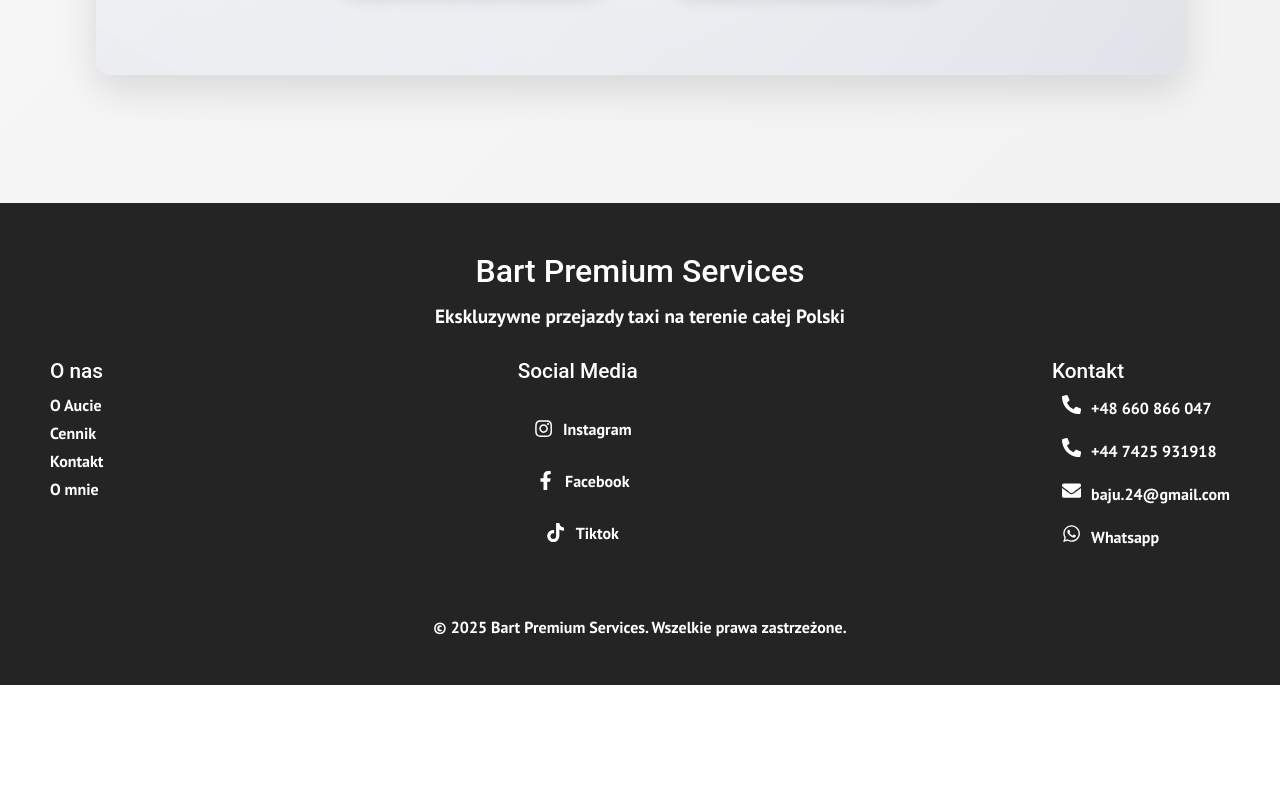
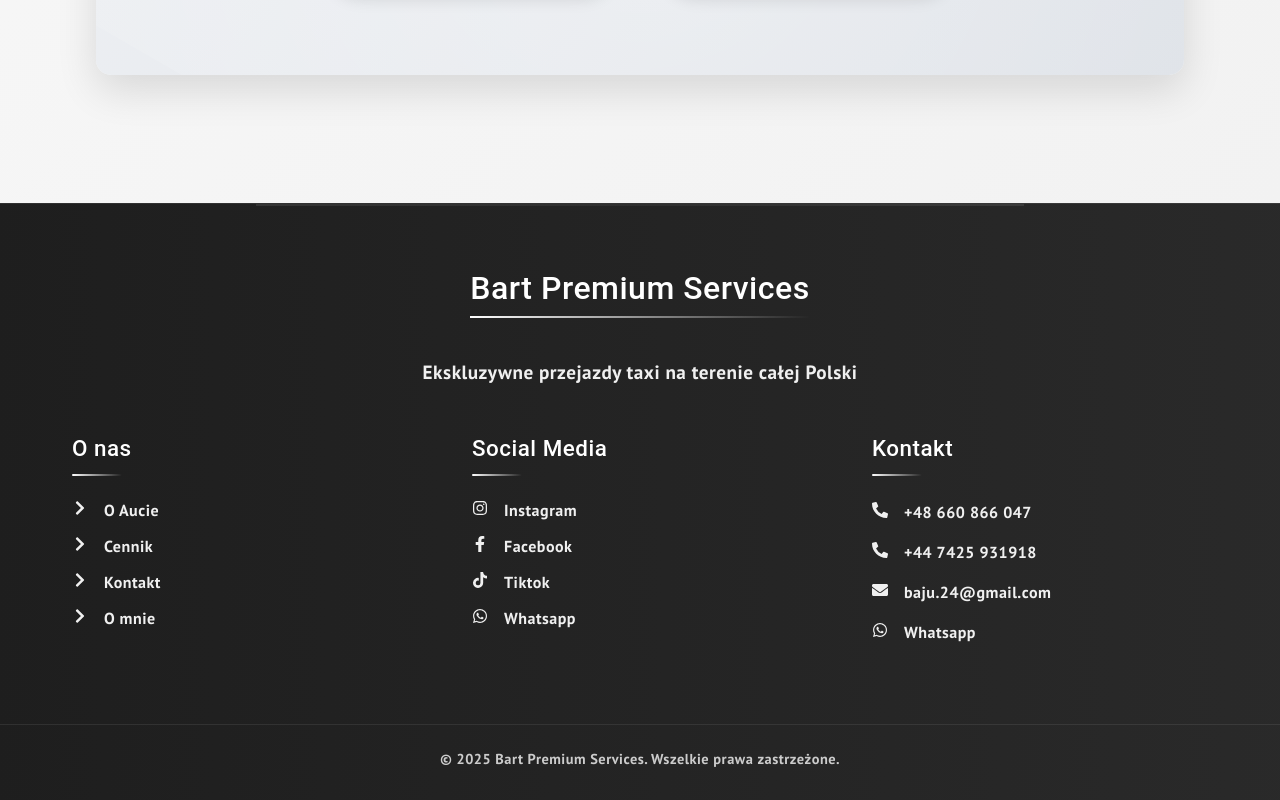
Before and after one commit to banandroid3005/react-bart, a React (Create React App) app: page /contact in a window 1280 px wide. Shown: the part 3429-4229 px from the top of the page. Before the commit the page ends 4114 px from the top, so only its background shows below. Built offline with nearby package versions, Linux system fonts and the light colour scheme.

Commit message:
minor tweaks

```diff
--- a/src/components/Footer.css
+++ b/src/components/Footer.css
@@ -1,14 +1,41 @@
+/* Footer.css */
+:root {
+  --color-primary: #1a1a1a;
+  --color-primary-light: #333333;
+  --color-secondary: #1a1a1a;
+  --color-secondary-light: #333333;
+  --color-light: #ffffff;
+  --color-light-gray: #f8f8f8;
+  --color-gray: #e0e0e0;
+  --color-dark-gray: #555555;
+  --font-primary: "Roboto", sans-serif;
+  --font-secondary: "Roboto", sans-serif;
+  --transition-slow: 0.5s ease;
+  --transition-normal: 0.3s ease;
+  --transition-fast: 0.15s ease;
+  --shadow-light: 0 2px 15px rgba(0, 0, 0, 0.05);
+  --shadow-medium: 0 5px 20px rgba(0, 0, 0, 0.1);
+  --shadow-dark: 0 8px 30px rgba(0, 0, 0, 0.15);
+  --radius-small: 4px;
+  --radius-medium: 8px;
+  --radius-large: 12px;
+}
+
 .footer-container {
-  background-color: #242424;
-  padding: 3rem 2rem;
-  color: #fff;
-  display: flex;
-  flex-direction: column;
-  justify-content: space-between;
-  align-items: center;
+  background: linear-gradient(
+    90deg,
+    rgba(18, 18, 18, 0.95) 0%,
+    rgba(30, 30, 30, 0.95) 100%
+  );
+  padding: 4rem 0 2rem;
+  font-family: var(--font-primary);
+  position: relative;
+  color: var(--color-light);
+  border-top: 1px solid rgba(255, 255, 255, 0.08);
+  backdrop-filter: blur(4px);
   opacity: 0;
   transform: translateY(40px);
-  transition: opacity 1s, transform 1s ease-out;
+  transition: opacity var(--transition-normal), transform var(--transition-normal);
 }
 
 .footer-container.visible {
@@ -16,175 +43,235 @@
   transform: translateY(0);
 }
 
+.footer-container::after {
+  content: "";
+  position: absolute;
+  top: 0;
+  left: 50%;
+  transform: translateX(-50%);
+  height: 2px;
+  width: 60%;
+  background: linear-gradient(90deg, #f0f0f0, #999, #f0f0f0);
+  opacity: 0.1;
+  pointer-events: none;
+}
+
 .footer-top {
   text-align: center;
-  margin-bottom: 20px;
+  margin-bottom: 3rem;
+  padding: 0 2rem;
 }
 
 .footer-top h3 {
+  color: var(--color-light);
   font-size: 2rem;
-  margin-bottom: 10px;
+  position: relative;
+  display: inline-block;
+  margin-bottom: 1.5rem;
+  letter-spacing: 0.5px;
+  font-weight: 500;
+  font-family: var(--font-secondary);
+}
+
+.footer-top h3::after {
+  content: "";
+  position: absolute;
+  bottom: -8px;
+  left: 0;
+  width: 100%;
+  height: 2px;
+  background: linear-gradient(
+    to right,
+    var(--color-light) 0%,
+    transparent 100%
+  );
 }
 
 .footer-top p {
   font-size: 1.2rem;
+  color: var(--color-light-gray);
+  max-width: 700px;
+  margin: 1.5rem auto 0;
+  line-height: 1.5;
+  letter-spacing: 0.5px;
 }
 
 .footer-links {
-  width: 100%;
   max-width: 1200px;
-  display: flex;
-  justify-content: space-between;
-  margin-bottom: 20px;
+  margin: 0 auto;
+  padding: 0 2rem;
 }
 
 .footer-link-wrapper {
+  display: grid;
+  grid-template-columns: repeat(3, 1fr);
+  gap: 4rem;
+}
+
+.footer-link-items {
+  animation: fadeInUp 0.4s forwards;
+  opacity: 0;
+  transform: translateY(20px);
+}
+
+.footer-link-items:nth-child(1) {
+  animation-delay: 0.1s;
+}
+
+.footer-link-items:nth-child(2) {
+  animation-delay: 0.2s;
+}
+
+.footer-link-items:nth-child(3) {
+  animation-delay: 0.3s;
+}
+
+.footer-link-items h3 {
+  font-size: 1.4rem;
+  margin-bottom: 1.5rem;
+  color: var(--color-light);
+  position: relative;
+  padding-bottom: 0.8rem;
+  font-weight: 500;
+  letter-spacing: 0.5px;
+}
+
+.footer-link-items h3::after {
+  content: "";
+  position: absolute;
+  width: 50px;
+  height: 2px;
+  background: linear-gradient(
+    to right,
+    var(--color-light) 0%,
+    transparent 100%
+  );
+  bottom: 0;
+  left: 0;
+  border-radius: var(--radius-small);
+}
+
+.footer-link-items a {
   display: flex;
-  justify-content: space-between;
+  align-items: center;
+  color: var(--color-light-gray);
+  text-decoration: none;
+  margin-bottom: 1rem;
+  font-size: 1rem;
+  transition: all var(--transition-fast);
+  position: relative;
+  letter-spacing: 0.5px;
+}
+
+.footer-link-items a:after {
+  content: "";
+  position: absolute;
+  bottom: -3px;
+  left: 0;
+  width: 0;
+  height: 1px;
+  background: var(--color-light);
+  transition: width var(--transition-fast);
+  border-radius: var(--radius-small);
+}
+
+.footer-link-items a:hover {
+  color: var(--color-light);
+  transform: translateX(5px);
+}
+
+.footer-link-items a:hover:after {
   width: 100%;
 }
 
-.footer-link-items {
+.footer-link-items p {
   display: flex;
-  flex-direction: column;
-  margin: 10px;
+  align-items: center;
+  color: var(--color-light-gray);
+  margin-bottom: 1rem;
+  font-size: 1rem;
+  line-height: 1.5;
+  letter-spacing: 0.5px;
 }
 
-.footer-link-items p {
-  margin-bottom: 20px;
+.fa-icon {
+  margin-right: 12px;
+  font-size: 1rem;
+  min-width: 20px;
+  transition: transform var(--transition-fast);
 }
 
-.footer-link-items h3 {
-  margin-bottom: 10px;
-  font-size: 1.3rem;
-}
-
-.footer-link-items a {
-  display: inline-flex;
-  align-items: center;
-  color: #fff;
-  text-decoration: none;
-  margin-bottom: 8px;
-}
-
-.footer-link-items a:hover {
-  color: #e9e9e9;
-  transition: 0.3s ease-out;
-}
-
-.social-icons {
-  display: flex;
-  justify-content: flex-start;
-  align-items: center;
-  gap: 20px;
-  margin-top: 20px;
-  text-align: left;
-}
-
-.social-icons a:hover {
-  color: lightblue;
-  transition: 0.3s ease-out;
+.footer-link-items a:hover .fa-icon {
+  transform: scale(1.2);
+  color: var(--color-light);
 }
 
 .footer-bottom {
   text-align: center;
-  margin-top: 20px;
-  font-size: 1rem;
+  margin-top: 4rem;
+  padding-top: 1.5rem;
+  border-top: 1px solid rgba(255, 255, 255, 0.08);
+  color: var(--color-gray);
+  font-size: 0.9rem;
+  letter-spacing: 0.5px;
 }
 
-.fa-icon {
-  display: inline-flex;
-  align-items: center;
-  margin-left: 10px;
-  margin-right: 10px;
-  font-size: 1.2rem;
-  color: #fff;
+@keyframes fadeInUp {
+  to {
+    opacity: 1;
+    transform: translateY(0);
+  }
 }
 
-.fa-icon:hover {
-  color: lightblue;
-  transition: 0.3s ease-out;
+@media screen and (max-width: 960px) {
+  .footer-link-wrapper {
+    grid-template-columns: repeat(2, 1fr);
+    gap: 3rem;
+  }
+
+  .footer-link-items:nth-child(3) {
+    grid-column: span 2;
+  }
 }
 
-@media (max-width: 768px) {
-  .footer-links {
-    flex-direction: column;
-    align-items: center;
-  }
-
-  .footer-link-wrapper {
-    flex-direction: column;
-    justify-content: center;
-    width: 100%;
-  }
-
-  .footer-link-items {
-    margin: 10px;
-    display: flex;
-    flex-direction: column;
-    align-items: center;
-  }
-
-  .social-icons {
-    flex-direction: row;
-    gap: 10px;
-    margin-top: 20px;
+@media screen and (max-width: 576px) {
+  .footer-container {
+    padding: 3rem 0 1.5rem;
   }
 
   .footer-top h3 {
-    font-size: 1.8rem;
+    font-size: 1.65rem;
   }
 
   .footer-top p {
     font-size: 1rem;
   }
 
-  .footer-link-items a {
-    font-size: 1.1rem;
+  .footer-link-wrapper {
+    grid-template-columns: 1fr;
+    gap: 2.5rem;
+  }
+
+  .footer-link-items:nth-child(3) {
+    grid-column: span 1;
+  }
+
+  .footer-link-items h3 {
+    font-size: 1.2rem;
+  }
+
+  .footer-links {
+    padding: 0 1rem;
   }
 
   .footer-bottom {
-    font-size: 0.9rem;
-    margin-top: 20px;
+    margin-top: 3rem;
+    font-size: 0.8rem;
   }
 }
 
-@media (min-width: 769px) {
-  .footer-links {
-    flex-direction: row;
-    justify-content: space-between;
-  }
-
-  .footer-link-wrapper {
-    display: flex;
-    justify-content: space-between;
-    width: 100%;
-  }
-
-  .footer-link-items {
-    margin: 10px;
-  }
-
-  .footer-top h3 {
-    font-size: 2rem;
-  }
-
-  .footer-top p {
-    font-size: 1.2rem;
-  }
-
-  .social-icons {
-    justify-content: center;
-    margin-top: 20px;
-  }
-
-  .social-icons {
-    flex-direction: row;
-    gap: 15px;
-    justify-content: left;
-  }
-
-  .social-icon-link {
-    margin-left: 8px;
-  }
+.footer-link-items a:focus,
+.social-icon:focus {
+  outline: 2px solid var(--color-light);
+  outline-offset: 2px;
 }
--- a/src/components/Footer.js
+++ b/src/components/Footer.js
@@ -8,6 +8,7 @@
   FaInstagram,
   FaTiktok,
   FaWhatsapp,
+  FaChevronRight,
 } from "react-icons/fa";
 
 function Footer() {
@@ -16,7 +17,7 @@
 
   useEffect(() => {
     const observer = new IntersectionObserver(
-      (entries, observer) => {
+      (entries) => {
         entries.forEach((entry) => {
           if (entry.isIntersecting) {
             setIsVisible(true);
@@ -29,10 +30,14 @@
       }
     );
 
-    observer.observe(footerRef.current);
+    if (footerRef.current) {
+      observer.observe(footerRef.current);
+    }
 
     return () => {
-      observer.disconnect();
+      if (footerRef.current) {
+        observer.unobserve(footerRef.current);
+      }
     };
   }, []);
 
@@ -45,68 +50,88 @@
         <h3>Bart Premium Services</h3>
         <p>Ekskluzywne przejazdy taxi na terenie całej Polski</p>
       </section>
+
       <div className="footer-links">
         <div className="footer-link-wrapper">
           <div className="footer-link-items">
             <h3>O nas</h3>
-            <Link to="/car">O Aucie</Link>
-            <Link to="/pricing">Cennik</Link>
-            <Link to="/contact">Kontakt</Link>
-            <Link to="/about-me">O mnie</Link>
+            <Link to="/car">
+              <span className="fa-icon">
+                <FaChevronRight />
+              </span>
+              O Aucie
+            </Link>
+            <Link to="/pricing">
+              <span className="fa-icon">
+                <FaChevronRight />
+              </span>
+              Cennik
+            </Link>
+            <Link to="/contact">
+              <span className="fa-icon">
+                <FaChevronRight />
+              </span>
+              Kontakt
+            </Link>
+            <Link to="/about-me">
+              <span className="fa-icon">
+                <FaChevronRight />
+              </span>
+              O mnie
+            </Link>
           </div>
+
           <div className="footer-link-items">
             <h3>Social Media</h3>
-            <div className="social-icons">
-              <a href="/">
-                <div className="fa-icon">
-                  <FaInstagram />{" "}
-                </div>
-                Instagram
-              </a>
-            </div>
-            <div className="social-icons">
-              <a href="/">
-                <div className="fa-icon">
-                  <FaFacebookF />{" "}
-                </div>
-                Facebook
-              </a>
-            </div>
-            <div className="social-icons">
-              <a href="/">
-                <div className="fa-icon">
-                  <FaTiktok />{" "}
-                </div>
-                Tiktok
-              </a>
-            </div>
+            <Link to="/">
+              <span className="fa-icon">
+                <FaInstagram />
+              </span>
+              Instagram
+            </Link>
+            <Link to="/">
+              <span className="fa-icon">
+                <FaFacebookF />
+              </span>
+              Facebook
+            </Link>
+            <Link to="/">
+              <span className="fa-icon">
+                <FaTiktok />
+              </span>
+              Tiktok
+            </Link>
+            <Link to="/">
+              <span className="fa-icon">
+                <FaWhatsapp />
+              </span>
+              Whatsapp
+            </Link>
           </div>
+
           <div className="footer-link-items">
             <h3>Kontakt</h3>
             <p>
               <span className="fa-icon">
-                <FaPhoneAlt />{" "}
+                <FaPhoneAlt />
               </span>
               +48 660 866 047
             </p>
-
             <p>
               <span className="fa-icon">
-                <FaPhoneAlt />{" "}
+                <FaPhoneAlt />
               </span>
               +44 7425 931918
             </p>
-
             <p>
               <span className="fa-icon">
-                <FaEnvelope />{" "}
+                <FaEnvelope />
               </span>
               baju.24@gmail.com
             </p>
-
             <p>
               <span className="fa-icon">
-                <FaWhatsapp />{" "}
+                <FaWhatsapp />
               </span>
               Whatsapp
             </p>
```
